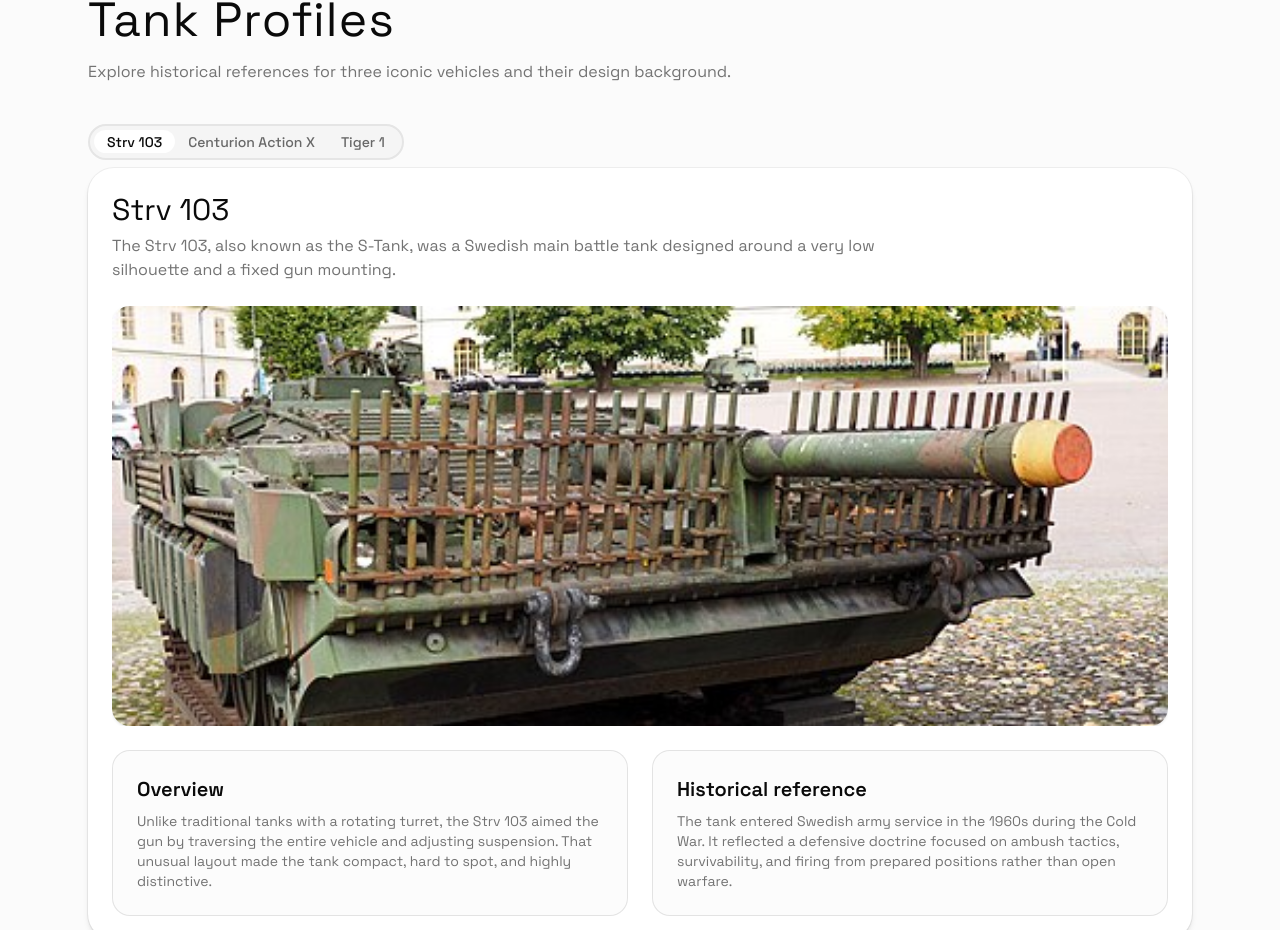
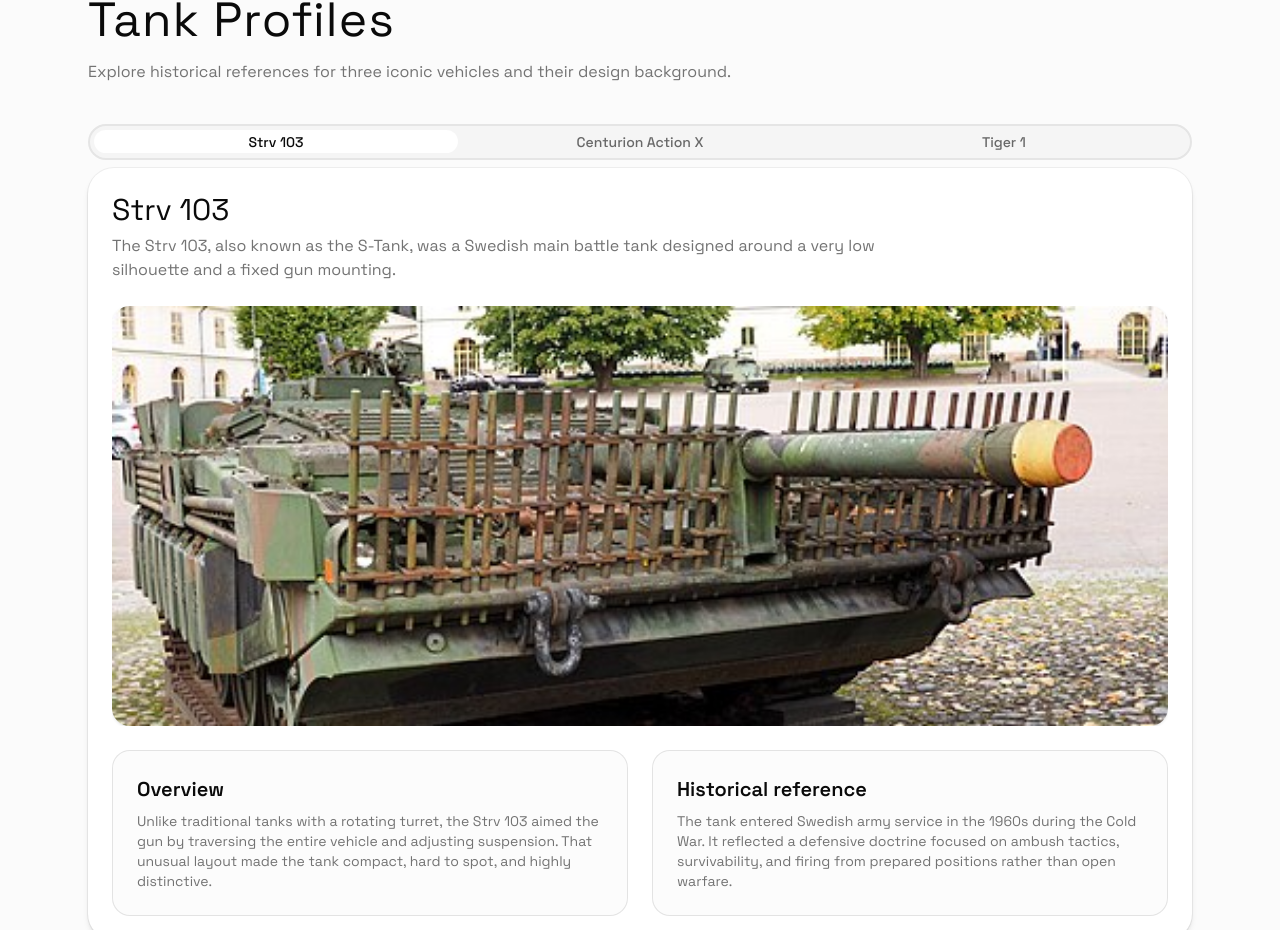
Before and after one commit to Dirga36/doodle-tank-website, a Next.js app: page / in a window 1280 px wide. Shown: the part 1758-2688 px from the top of the page. Built offline with nearby package versions, Linux system fonts and the light colour scheme; no server answers.

Commit message:
chore | remove temporary instructions

```diff
--- a/components/features/aside/aside-content.tsx
+++ b/components/features/aside/aside-content.tsx
@@ -34,7 +34,7 @@ export default function AsideContent() {
         </div>
 
         <Tabs defaultValue="strv-103" className="w-full">
-          <TabsList className="border-2 sm:w-full lg:w-fit">
+          <TabsList className="border-2 w-full">
             <TabsTrigger value="strv-103">Strv 103</TabsTrigger>
             <TabsTrigger value="centurion-action-x">
               Centurion Action X
```
